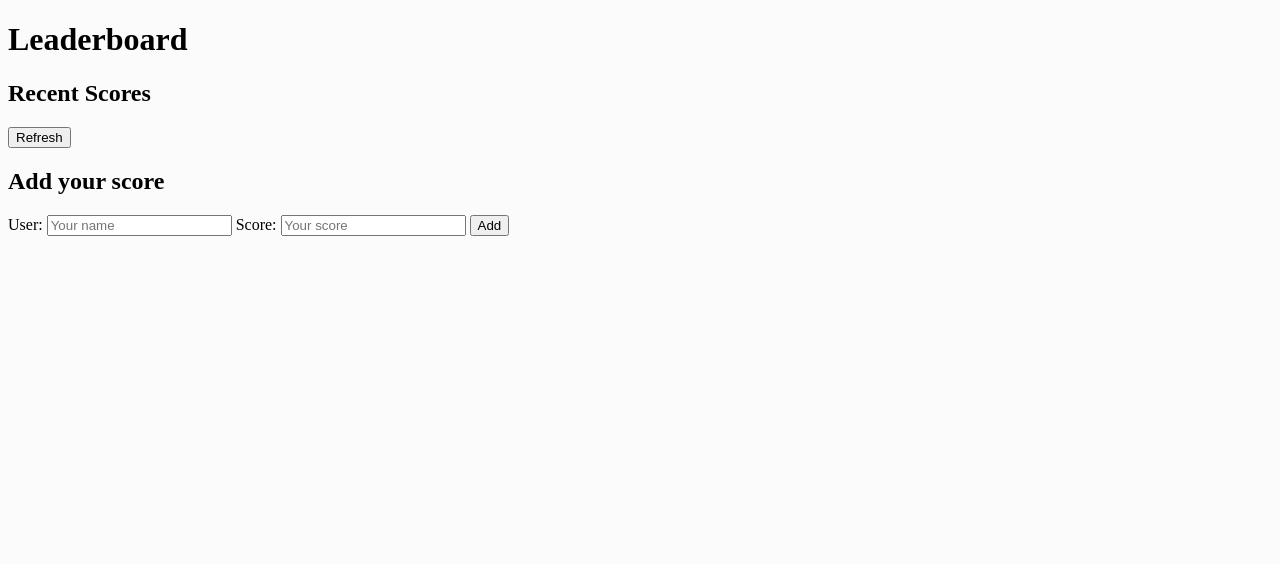
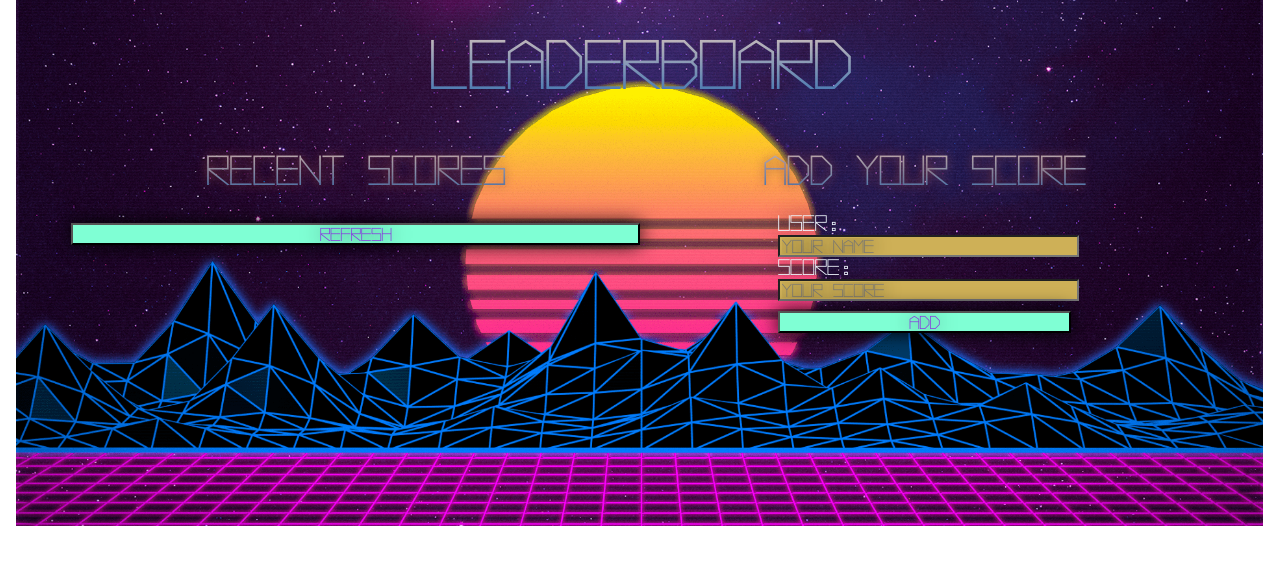
Before and after one commit to AlucardSanin/Leaderboard, a website built with webpack: page src/index.html in a window 1280 px wide. Built offline with nearby package versions, Linux system fonts and the light colour scheme; no server answers.

Commit message:
Add Styles (Font, Background)

```diff
--- a/src/index.html
+++ b/src/index.html
@@ -7,21 +7,23 @@
 </head>
 <body>
     <h1>Leaderboard</h1>
+    <div id="container">
     <div id="left">
         <div>
         <h2>Recent Scores</h2>
         <button type="button" id="refresh">Refresh</button>
         </div>
     </div>
-    <div>
+    <div id="right">
         <h2>Add your score</h2>
         <form>
-            <label for="user">User:</label>
-            <input type="text" id="user" placeholder="Your name" required>
+            <label for="user">User: </label>
+            <input type="text" id="user" placeholder="Your name" required><br>
             <label for="score">Score:</label>
-            <input type="number" id="score" placeholder="Your score" required>
+            <input type="number" id="score" placeholder="Your score" required><br>
             <button id="submit" type="button">Add</button>
         </form>
     </div>
+    </div>
 </body>
 </html>
--- a/src/index.js
+++ b/src/index.js
@@ -8,17 +8,18 @@ document.getElementById('refresh').addEventListener('click', () => {
   window.location.reload();
 });
 
-document.getElementById('submit').addEventListener('click', (e) => {
-  e.preventDefault();
+document.getElementById('submit').addEventListener('click', () => {
   const user = document.getElementById('user').value;
   const score = document.getElementById('score').value;
   MarcoPolo.addScore(user, score);
+  const form = document.querySelector('form');
+  form.reset();
 });
 
 const fillplayers = (obj) => {
   for (let i = 0; i < obj.result.length; i += 1) {
     const list = document.createElement('li');
-    list.innerHTML = `${obj.result[i].user}: ${obj.result[i].score}`;
+    list.innerHTML = `<span>${obj.result[i].user}:</span><span> ${obj.result[i].score}</span>`;
     table.appendChild(list);
   }
   left.appendChild(table);
--- a/src/style.css
+++ b/src/style.css
@@ -1,3 +1,102 @@
+@font-face {
+  font-family: 'Vector Battle';
+  src:
+    url(./Fonts/vectorbattle-e9xo-webfont.woff2) format('woff2'),
+    url(./fonts/vectorbattle-e9xo-webfont.woff) format('woff');
+  font-style: normal;
+  font-weight: normal;
+}
+
 body {
-  background-color: rgb(251, 251, 251);
+  background-image: url(./Images/10804297.png);
+  background-repeat: no-repeat;
+  background-position: center center;
+  background-size: auto 200%;
 }
+
+h1 {
+  text-align: center;
+  font-family: 'Vector Battle', Arial, Helvetica, sans-serif;
+  font-size: 50px;
+  background: -webkit-linear-gradient(rgb(202, 187, 187), rgb(70, 120, 177));
+  -webkit-background-clip: text;
+  -webkit-text-fill-color: transparent;
+}
+
+h2 {
+  text-align: center;
+  font-family: 'Vector Battle', Arial, Helvetica, sans-serif;
+  font-size: 30px;
+  font-weight: 900;
+  background: -webkit-linear-gradient(rgb(202, 187, 187), rgb(70, 120, 177));
+  -webkit-background-clip: text;
+  -webkit-text-fill-color: transparent;
+  text-shadow: 0 0 10px rgb(147, 74, 74);
+}
+
+#container {
+  display: flex;
+  margin-inline: 5%;
+}
+
+#right {
+  display: flex;
+  flex-direction: column;
+  width: 50%;
+  justify-content: center;
+  align-items: center;
+}
+
+#left {
+  width: 50%;
+}
+
+ul {
+  list-style-type: none;
+  font-family: 'Vector Battle', Arial, Helvetica, sans-serif;
+  font-size: large;
+  color: rgb(107, 205, 205);
+  font-weight: 900;
+  text-shadow: 0 0 20px black;
+  margin-inline: 2.5%;
+  background-color: rgba(255, 255, 255, 0.167);
+  -webkit-backdrop-filter: blur(5px);
+  backdrop-filter: blur(5px);
+  padding: 2%;
+}
+
+li {
+  display: flex;
+  justify-content: space-between;
+}
+
+button {
+  font-family: 'Vector Battle', Arial, Helvetica, sans-serif;
+  font-weight: 900;
+  width: 100%;
+  margin-block: 10px;
+  background-color: aquamarine;
+  color: blueviolet;
+  box-shadow: 0 0 20px black;
+  text-shadow: 0 0 20px black;
+}
+
+button:hover {
+  background-color: blueviolet;
+  color: yellowgreen;
+}
+
+input {
+  width: 100%;
+  font-family: 'Vector Battle', Arial, Helvetica, sans-serif;
+  font-weight: 900;
+  text-shadow: 0 0 20px black;
+  background-color: rgb(206, 176, 87);
+}
+
+label {
+  font-family: 'Vector Battle', Arial, Helvetica, sans-serif;
+  font-weight: 900;
+  color: aliceblue;
+  text-shadow: 0 0 20px black;
+}
```
Also changed, not shown: dist/3667c8570610960dfbe4.woff (added), dist/711da3f35c640d244832.woff2 (added), dist/8041bfd806363fa4d6c4.png (added), dist/index.html, dist/main.js, src/Fonts/vectorbattle-e9xo-webfont.woff (added), src/Fonts/vectorbattle-e9xo-webfont.woff2 (added), src/Images/10804297.png (added).
